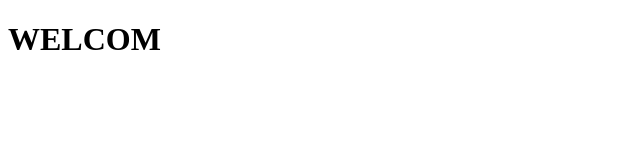
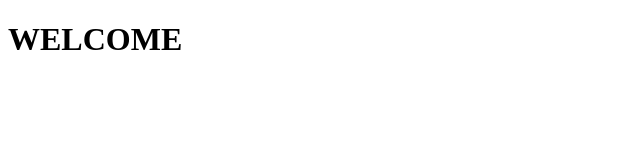
Before and after one commit to spectrum2014-16/spectrum, a plain HTML site: page index.html in a window 1280 px wide. Shown: the full height of the page, 0-640 px from the left. Drawn offline with Linux system fonts and the light colour scheme.

Commit message:
Update index.html

```diff
--- a/index.html
+++ b/index.html
@@ -4,6 +4,6 @@
     <title>SPECTRUM 2014-16</title>
   </head>
   <body>
-    <h1>WELCOM</h1>
+    <h1>WELCOME</h1>
   </body>
 </html>
```
